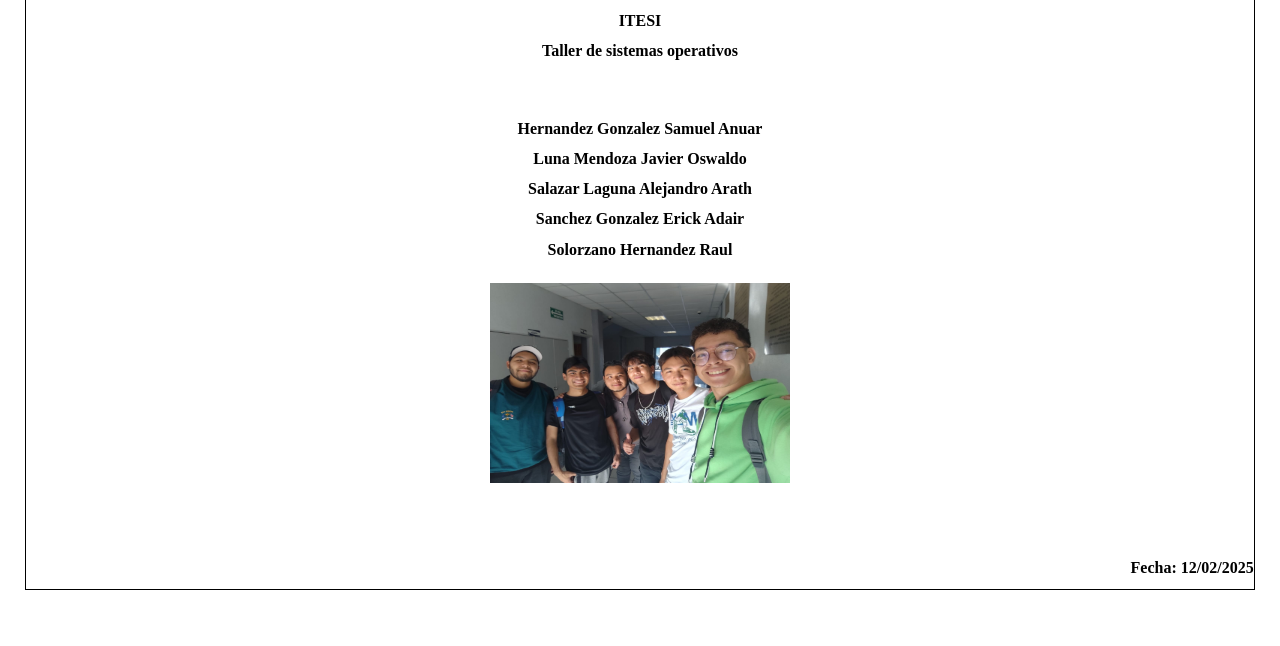
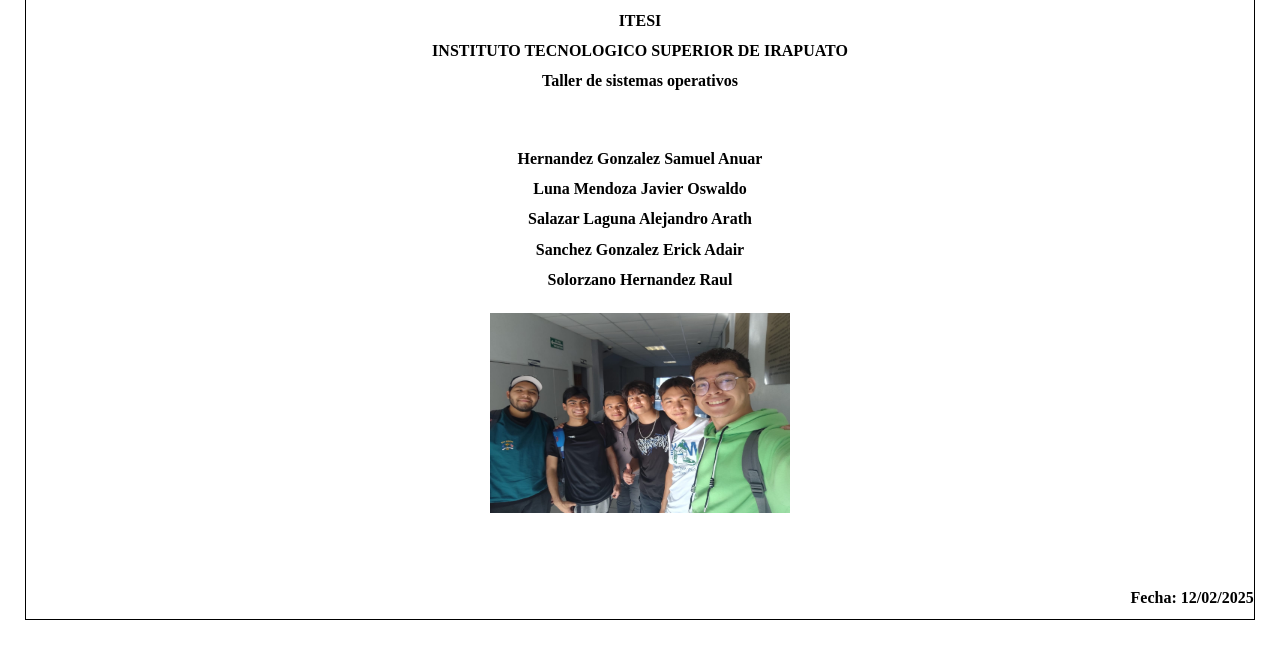
Before and after one commit to ElOtaku2505/PortadaTSO, a plain HTML site: page index.html in a window 1280 px wide. Shown: the part 193-839 px from the top of the page. Before the commit the page ends 809 px from the top, so only its background shows below. Drawn offline with Linux system fonts and the light colour scheme.

Commit message:
Update index.html

```diff
--- a/index.html
+++ b/index.html
@@ -10,6 +10,7 @@
     <div class="logo"><img src="logo.png"></div>
     <div class="info">
         <h4>ITESI</h4>
+        <h4>INSTITUTO TECNOLOGICO SUPERIOR DE IRAPUATO</h4>
         <h4>Taller de sistemas operativos </h4>
     </div>
     <br><br>
```
